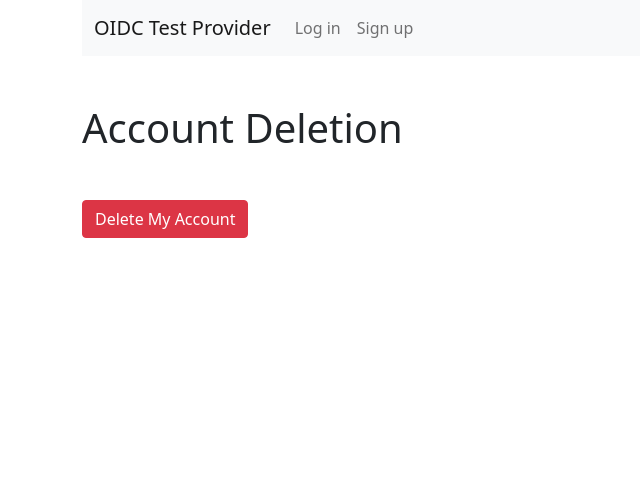
After one commit to mozilla/docker-test-mozilla-django-oidc, a Django app: template testprovider/oidcprovider/templates/account/delete.html in a window 1280 px wide. The commit adds this page. Shown: the top 478 px of the page, without its empty margins (0-640 px from the left). Run offline with Django 3.2, Linux system fonts and the light colour scheme; the template is opened without the code that fills it, so the values that code supplies are empty; some libraries are stand-ins or nearby versions.

Commit message:
Restore delete functionality

```diff
--- /dev/null
+++ b/testprovider/oidcprovider/templates/account/delete.html
@@ -0,0 +1,14 @@
+{% extends "site_base.html" %}
+
+{% block body %}
+<h1 class="my-5">Account Deletion</h1>
+
+{% if form.errors %}
+  <p class="py-2">{{ form.errors }}</p>
+{% endif %}
+
+<form method="post" action="{% url "delete_user" %}">
+    {% csrf_token %}
+    <button type="submit" class="btn btn-danger">Delete My Account</button>
+</form>
+{% endblock body %}
--- a/testprovider/oidcprovider/templates/site_base.html
+++ b/testprovider/oidcprovider/templates/site_base.html
@@ -17,6 +17,7 @@
               {% if request.user.is_authenticated %}
                 <ul class="navbar-nav me-auto">
                   <li class="nav-item"><a class="nav-link" href="/account/logout/">Logout</a></li>
+                  <li class="nav-item"><a class="nav-link" href="/user/delete/">Delete</a></li>
                 </ul>
                 <span class="nav-text">Welcome {{ user.email }}!</span>
               {% else %}
--- a/testprovider/oidcprovider/urls.py
+++ b/testprovider/oidcprovider/urls.py
@@ -1,12 +1,13 @@
 from django.contrib import admin
 from django.urls import include, path
 
-from .views import HomePageView
+from oidcprovider import views
 
 urlpatterns = [
     path("openid/", include("oidc_provider.urls", namespace="oidc_provider")),
     # path('account/', include('django.contrib.auth.urls')),
+    path("user/delete", views.delete_user, name="delete_user"),
     path("account/", include("account.urls")),
     path("admin/", admin.site.urls),
-    path("", HomePageView.as_view(), name="home"),
+    path("", views.HomePageView.as_view(), name="home"),
 ]
--- a/testprovider/oidcprovider/views.py
+++ b/testprovider/oidcprovider/views.py
@@ -1,5 +1,10 @@
 from django.views.generic.base import TemplateView
+from django.contrib.auth.models import User
 
 
 class HomePageView(TemplateView):
     template_name = "home.html"
+
+
+def delete_user(request):
+    User.objects.all().delete()
```
Also changed, not shown: testprovider/oidcprovider/settings.py (+0 -8 lines).
